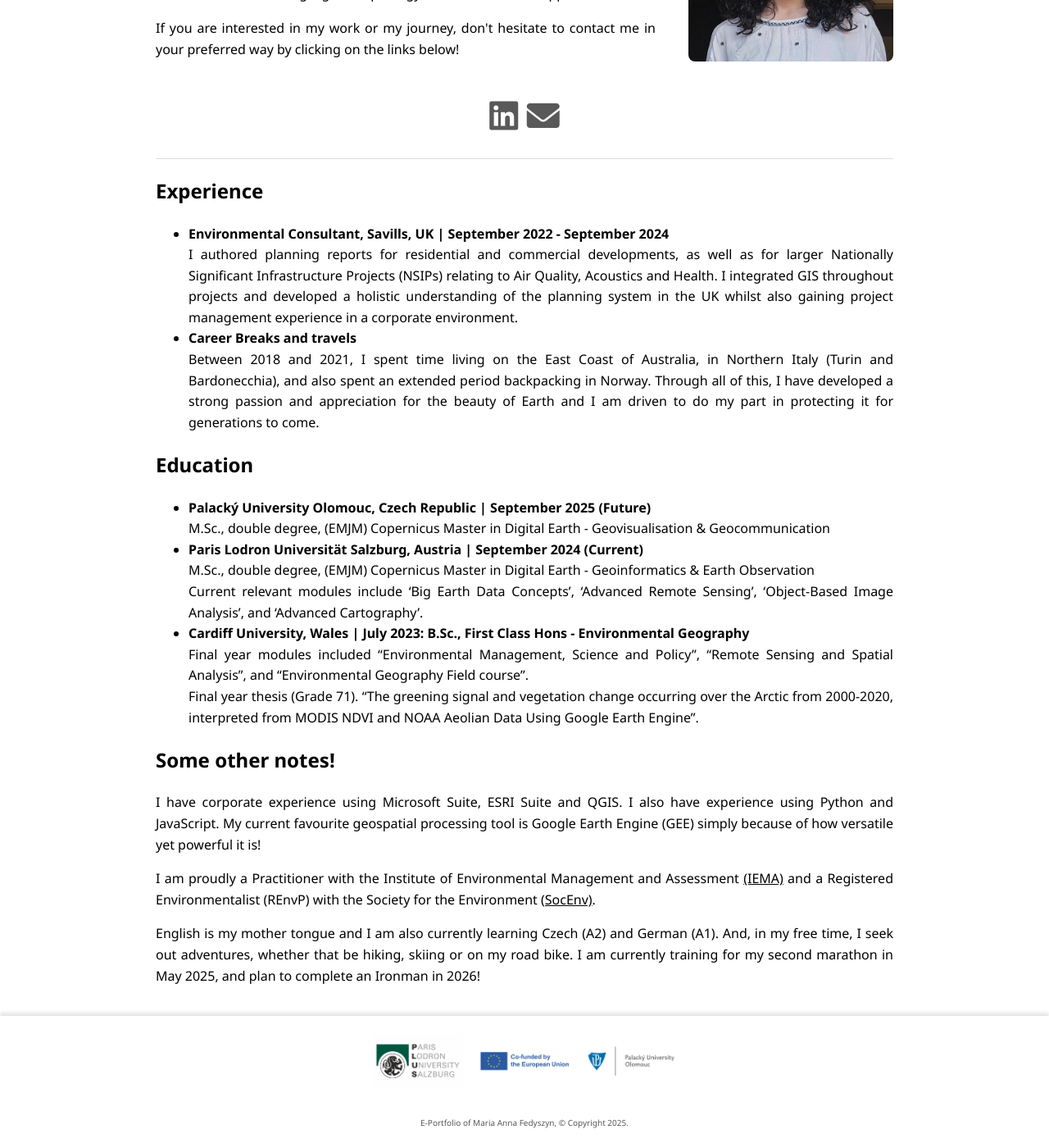
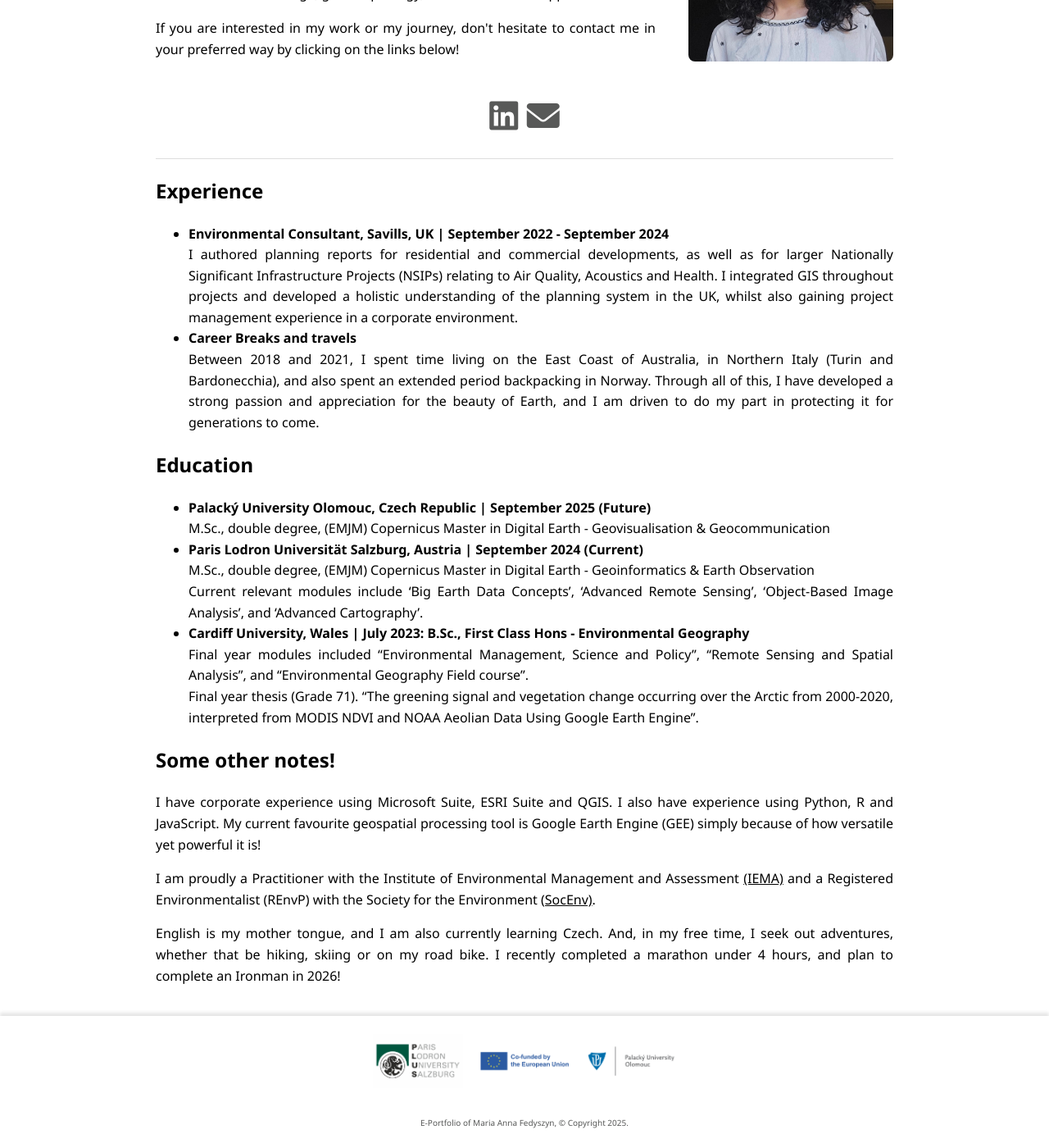
Before and after one commit to maria-anna-gis/maria-anna-gis.github.io, a Jekyll site: the page built from index.md, in a window 1280 px wide and 1400 px high, scrolled down 376 px. Shown: the whole window at 82% size. Built offline with Jekyll 4.4.1, drawn with Linux system fonts in a browser that asks for light colours.

Commit message:
Update index.md
typo amendments

```diff
--- a/index.md
+++ b/index.md
@@ -26,9 +26,9 @@
 
 <h2>Experience</h2>
 * <strong>Environmental Consultant, Savills, UK | September 2022 - September 2024 </strong>
-<br>I authored planning reports for residential and commercial developments, as well as for larger Nationally Significant Infrastructure Projects (NSIPs) relating to Air Quality, Acoustics and Health. I integrated GIS throughout projects and developed a holistic understanding of the planning system in the UK whilst also gaining project management experience in a corporate environment.
+<br>I authored planning reports for residential and commercial developments, as well as for larger Nationally Significant Infrastructure Projects (NSIPs) relating to Air Quality, Acoustics and Health. I integrated GIS throughout projects and developed a holistic understanding of the planning system in the UK, whilst also gaining project management experience in a corporate environment.
 * <strong>Career Breaks and travels</strong>
-<br> Between 2018 and 2021, I spent time living on the East Coast of Australia, in Northern Italy (Turin and Bardonecchia), and also spent an extended period backpacking in Norway. Through all of this, I have developed a strong passion and appreciation for the beauty of Earth and I am driven to do my part in protecting it for generations to come.
+<br> Between 2018 and 2021, I spent time living on the East Coast of Australia, in Northern Italy (Turin and Bardonecchia), and also spent an extended period backpacking in Norway. Through all of this, I have developed a strong passion and appreciation for the beauty of Earth, and I am driven to do my part in protecting it for generations to come.
 
 <h2>Education</h2>
 * <strong>Palacký University Olomouc, Czech Republic | September 2025 (Future)</strong>
@@ -42,6 +42,6 @@
 
 
 <h2>Some other notes!</h2>
-<p>I have corporate experience using Microsoft Suite, ESRI Suite and QGIS. I also have experience using Python and JavaScript. My current favourite geospatial processing tool is Google Earth Engine (GEE) simply because of how versatile yet powerful it is! </p>
+<p>I have corporate experience using Microsoft Suite, ESRI Suite and QGIS. I also have experience using Python, R and JavaScript. My current favourite geospatial processing tool is Google Earth Engine (GEE) simply because of how versatile yet powerful it is! </p>
 <p> I am proudly a Practitioner with the Institute of Environmental Management and Assessment <a href="https://www.iema.net/" rel="external nofollow noopener" target="_blank">(IEMA)</a> and a Registered Environmentalist (REnvP) with the Society for the Environment <a href="https://socenv.org.uk/" rel="external nofollow noopener" target="_blank">(SocEnv)</a>.</p>
-<p>English is my mother tongue and I am also currently learning Czech (A2) and German (A1). And, in my free time, I seek out adventures, whether that be hiking, skiing or on my road bike. I am currently training for my second marathon in May 2025, and plan to complete an Ironman in 2026!</p>
+<p>English is my mother tongue, and I am also currently learning Czech. And, in my free time, I seek out adventures, whether that be hiking, skiing or on my road bike. I recently completed a marathon under 4 hours, and plan to complete an Ironman in 2026!</p>
```
